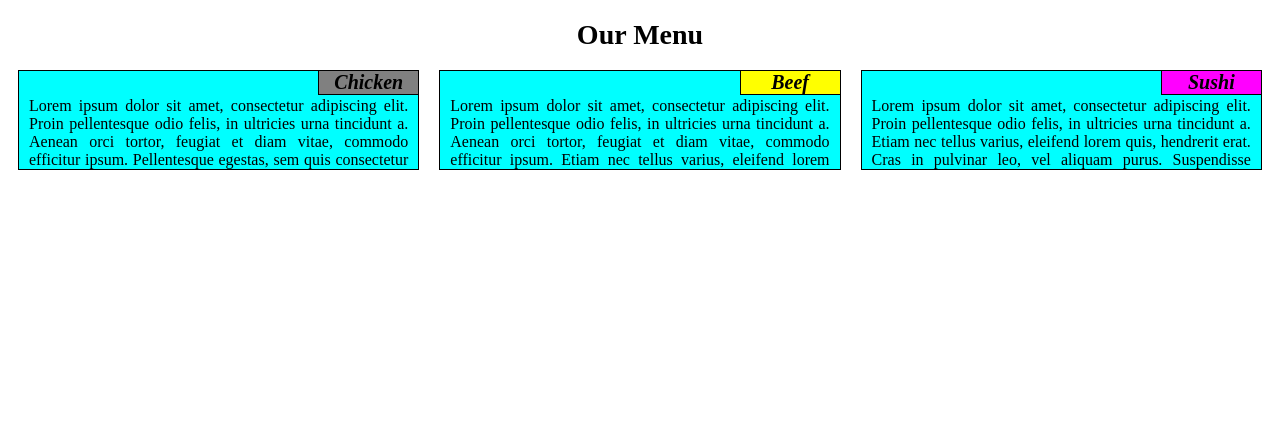
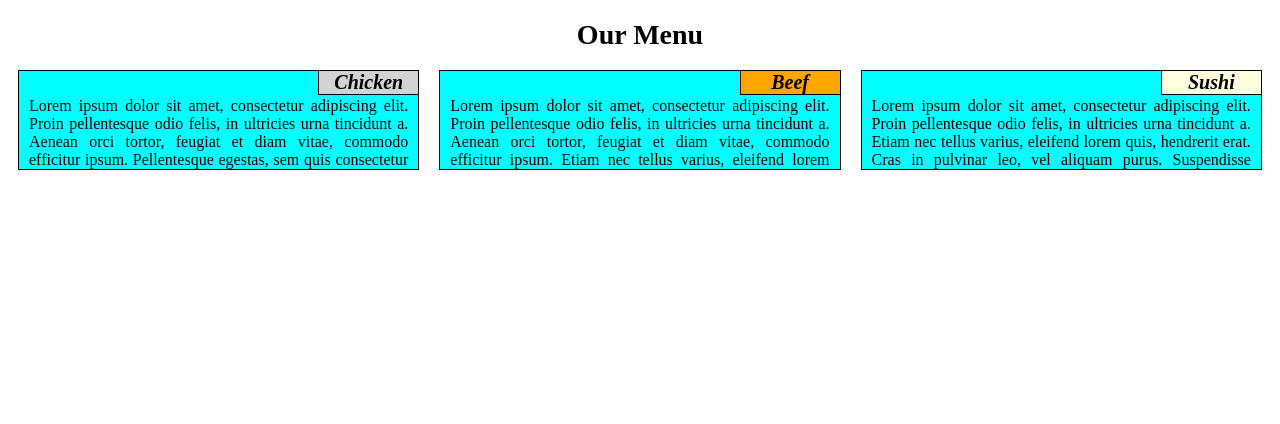
Before and after one commit to theorlangur/coursera-web, a plain HTML site: page site/mod2-solution/index.html in a window 1280 px wide. Drawn offline with Linux system fonts and the light colour scheme.

Commit message:
improved colors

```diff
--- a/site/mod2-solution/css/styles.css
+++ b/site/mod2-solution/css/styles.css
@@ -50,15 +50,15 @@ h1{
 }
 
 .title1{
-	background-color: gray;
+	background-color: lightgray;
 }
 
 .title2{
-	background-color: yellow;
+	background-color: orange;
 }
 
 .title3{
-	background-color: magenta;
+	background-color: lightyellow;
 }
 
 .row{
```
